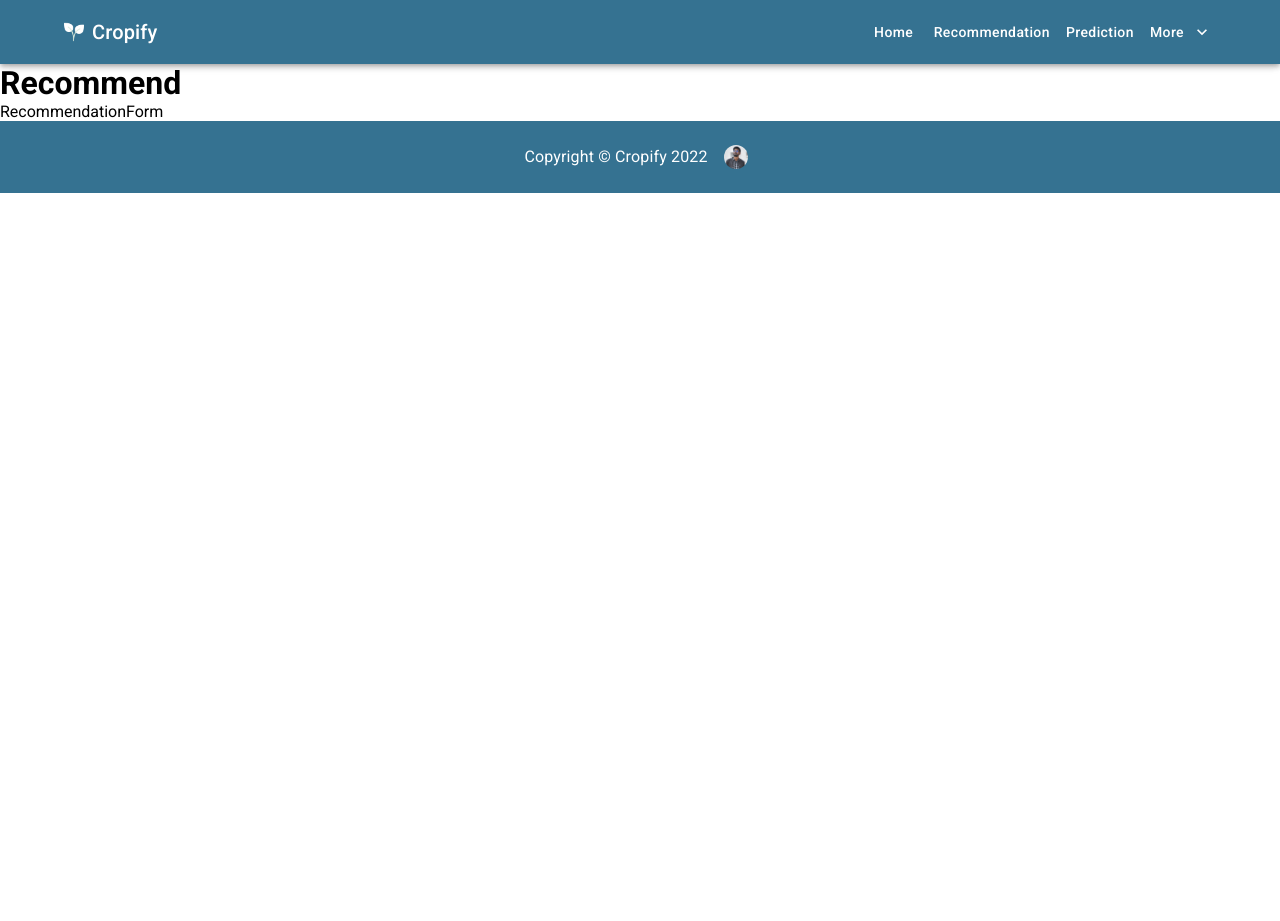
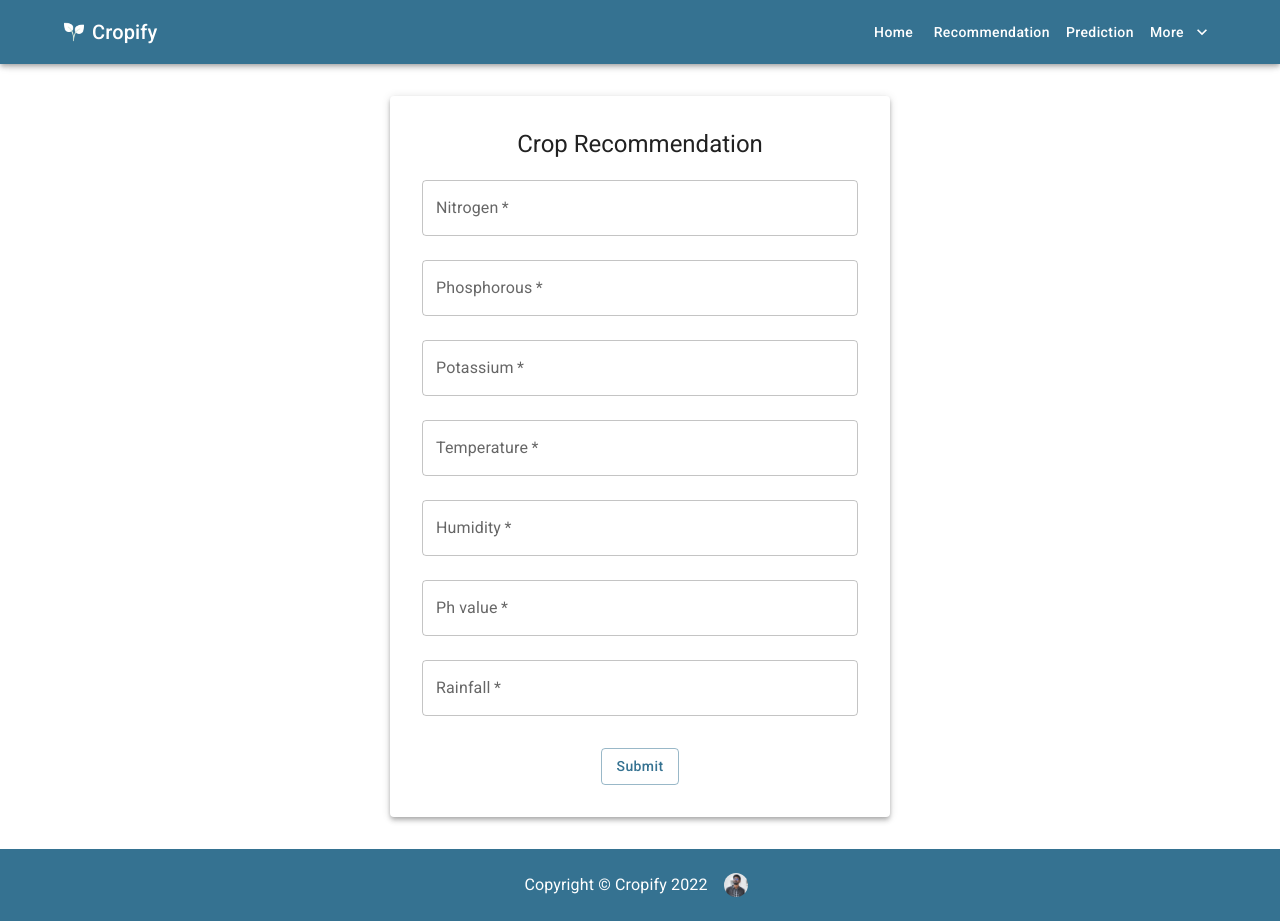
Before and after one commit to nikhilsourav/cropify-client, a React (Create React App) app: page /crop-recommendation in a window 1280 px wide. Before the commit the page ends 800 px from the top, so only its background shows below. Built offline with nearby package versions, Linux system fonts and the light colour scheme.

Commit message:
recommendation, prediction pages and components setup

```diff
--- a/src/Components/PredictionForm/PredictionForm.js
+++ b/src/Components/PredictionForm/PredictionForm.js
@@ -1,5 +1,57 @@
+import * as React from 'react';
+import { Grid, Typography, TextField, Button } from '@mui/material';
+
 const PredictionForm = () => {
-  return <div>Prediction Form</div>;
+  return (
+    <React.Fragment>
+      <Typography align='center' variant='h5' style={{ marginBottom: 20 }}>
+        Yield Prediction
+      </Typography>
+      <Grid container spacing={3}>
+        <Grid item xs={12}>
+          <TextField required id='Area' label='Area' name='Area' fullWidth variant='outlined' />
+        </Grid>
+        <Grid item xs={12}>
+          <TextField
+            required
+            id='State_Name'
+            label='State Name'
+            name='State_Name'
+            fullWidth
+            variant='outlined'
+          />
+        </Grid>
+        <Grid item xs={12}>
+          <TextField
+            required
+            id='Season'
+            label='Season'
+            name='Season'
+            fullWidth
+            variant='outlined'
+          />
+        </Grid>
+        <Grid item xs={12}>
+          <TextField required id='Crop' label='Crop' name='Crop' fullWidth variant='outlined' />
+        </Grid>
+        <Grid item xs={12}>
+          <TextField
+            required
+            id='Soil_Type'
+            label='Soil Type'
+            name='Soil Type'
+            fullWidth
+            variant='outlined'
+          />
+        </Grid>
+      </Grid>
+      <Typography align='center'>
+        <Button sx={{ marginTop: 4 }} variant='outlined'>
+          Submit
+        </Button>
+      </Typography>
+    </React.Fragment>
+  );
 };
 
 export default PredictionForm;
--- a/src/Components/RecommendationForm/RecommendationForm.js
+++ b/src/Components/RecommendationForm/RecommendationForm.js
@@ -1,5 +1,84 @@
+import * as React from 'react';
+import { Grid, Typography, TextField, Button } from '@mui/material';
+
 const RecommendationForm = () => {
-  return <div>RecommendationForm</div>;
+  return (
+    <React.Fragment>
+      <Typography align='center' variant='h5' style={{ marginBottom: 20 }}>
+        Crop Recommendation
+      </Typography>
+      <Grid container spacing={3}>
+        <Grid item xs={12}>
+          <TextField
+            required
+            id='Nitrogen'
+            label='Nitrogen'
+            name='N'
+            fullWidth
+            variant='outlined'
+          />
+        </Grid>
+        <Grid item xs={12}>
+          <TextField
+            required
+            id='Phosphorous'
+            label='Phosphorous'
+            name='P'
+            fullWidth
+            variant='outlined'
+          />
+        </Grid>
+        <Grid item xs={12}>
+          <TextField
+            required
+            id='Potassium'
+            label='Potassium'
+            name='K'
+            fullWidth
+            variant='outlined'
+          />
+        </Grid>
+        <Grid item xs={12}>
+          <TextField
+            required
+            id='Temperature'
+            label='Temperature'
+            name='temperature'
+            fullWidth
+            variant='outlined'
+          />
+        </Grid>
+        <Grid item xs={12}>
+          <TextField
+            required
+            id='Humidity'
+            label='Humidity'
+            name='humidity'
+            fullWidth
+            variant='outlined'
+          />
+        </Grid>
+        <Grid item xs={12}>
+          <TextField required id='Ph' label='Ph value' name='ph' fullWidth variant='outlined' />
+        </Grid>
+        <Grid item xs={12}>
+          <TextField
+            required
+            id='Rainfall'
+            label='Rainfall'
+            name='rainfall'
+            fullWidth
+            variant='outlined'
+          />
+        </Grid>
+      </Grid>
+      <Typography align='center'>
+        <Button sx={{ marginTop: 4 }} variant='outlined'>
+          Submit
+        </Button>
+      </Typography>
+    </React.Fragment>
+  );
 };
 
 export default RecommendationForm;
--- a/src/Pages/Predict/Predict.js
+++ b/src/Pages/Predict/Predict.js
@@ -11,6 +11,8 @@ import PredictionForm from '../../Components/PredictionForm/PredictionForm';
  *
  ************************************************************************************************/
 import { motion } from 'framer-motion';
+import { Box, Paper } from '@mui/material';
+import useStyles from './styles';
 
 /************************************************************************************************
  *
@@ -18,6 +20,11 @@ import { motion } from 'framer-motion';
  *
  ************************************************************************************************/
 const Predict = () => {
+  /*
+   * Material ui styles
+   */
+  const classes = useStyles();
+
   return (
     <motion.div
       initial={{ scaleY: 0 }}
@@ -25,8 +32,11 @@ const Predict = () => {
       exit={{ scaleY: 0 }}
       transition={{ duration: 0.35 }}
     >
-      <h1>Predict</h1>
-      <PredictionForm />
+      <Box className={classes.FormWrapper}>
+        <Paper className={classes.RecForm} elevation={4}>
+          <PredictionForm />
+        </Paper>
+      </Box>
     </motion.div>
   );
 };
--- /dev/null
+++ b/src/Pages/Predict/styles.js
@@ -0,0 +1,14 @@
+import { makeStyles } from '@mui/styles';
+
+export default makeStyles((theme) => ({
+  FormWrapper: {
+    padding: theme.spacing(4),
+    display: 'flex',
+    justifyContent: 'center',
+    alignItems: 'center',
+  },
+  RecForm: {
+    maxWidth: 500,
+    padding: theme.spacing(4),
+  },
+}));
--- a/src/Pages/Recommend/Recommend.js
+++ b/src/Pages/Recommend/Recommend.js
@@ -11,6 +11,8 @@ import RecommendationForm from '../../Components/RecommendationForm/Recommendati
  *
  ************************************************************************************************/
 import { motion } from 'framer-motion';
+import { Box, Paper } from '@mui/material';
+import useStyles from './styles';
 
 /************************************************************************************************
  *
@@ -18,6 +20,11 @@ import { motion } from 'framer-motion';
  *
  ************************************************************************************************/
 const Recommend = () => {
+  /*
+   * Material ui styles
+   */
+  const classes = useStyles();
+
   return (
     <motion.div
       initial={{ scaleY: 0 }}
@@ -25,8 +32,11 @@ const Recommend = () => {
       exit={{ scaleY: 0 }}
       transition={{ duration: 0.35 }}
     >
-      <h1>Recommend</h1>
-      <RecommendationForm />
+      <Box className={classes.FormWrapper}>
+        <Paper className={classes.RecForm} elevation={4}>
+          <RecommendationForm />
+        </Paper>
+      </Box>
     </motion.div>
   );
 };
--- /dev/null
+++ b/src/Pages/Recommend/styles.js
@@ -0,0 +1,14 @@
+import { makeStyles } from '@mui/styles';
+
+export default makeStyles((theme) => ({
+  FormWrapper: {
+    padding: theme.spacing(4),
+    display: 'flex',
+    justifyContent: 'center',
+    alignItems: 'center',
+  },
+  RecForm: {
+    maxWidth: 500,
+    padding: theme.spacing(4),
+  },
+}));
```
